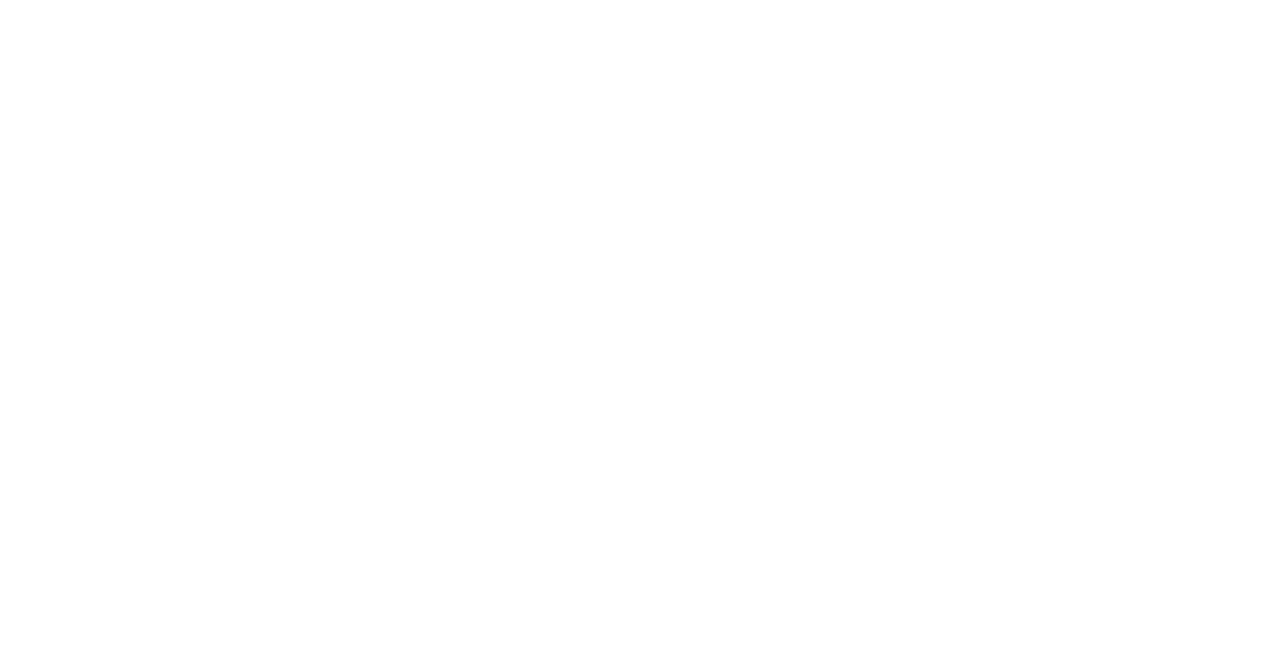
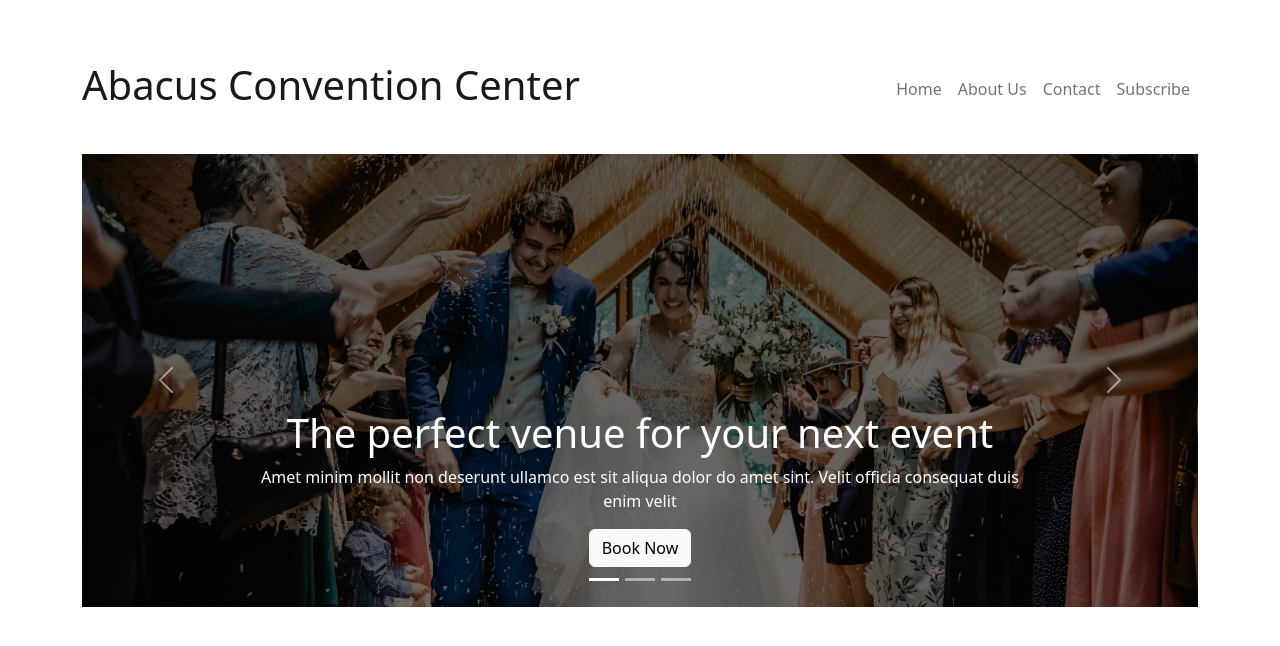
Before and after one commit to ar-asad/convention-center, a plain HTML site: page index.html in a window 1280 px wide. Drawn offline with nearby package versions, Linux system fonts and the light colour scheme.

Commit message:
header section added

```diff
--- a/index.html
+++ b/index.html
@@ -12,8 +12,96 @@
 </head>
 
 <body>
+    <hedear class="container">
+        <nav class="navbar navbar-expand-lg my-4 ">
+            <div class="container">
+                <a class="navbar-brand" href="#">
+                    <h1>Abacus Convention Center</h1>
+                </a>
+                <button class="navbar-toggler" type="button" data-bs-toggle="collapse"
+                    data-bs-target="#navbarSupportedContent" aria-controls="navbarSupportedContent"
+                    aria-expanded="false" aria-label="Toggle navigation">
+                    <span class="navbar-toggler-icon"></span>
+                </button>
+                <div class="collapse navbar-collapse" id="navbarSupportedContent">
+                    <ul class="navbar-nav ms-auto mb-2 mb-lg-0">
+                        <li class="nav-item">
+                            <a class="nav-link " aria-current="page" href="#">Home</a>
+                        </li>
+                        <li class="nav-item">
+                            <a class="nav-link" href="#">About Us</a>
+                        </li>
+                        <li class="nav-item">
+                            <a class="nav-link ">Contact </a>
+                        </li>
+                        <li class="nav-item">
+                            <a class="nav-link ">Subscribe </a>
+                        </li>
+                    </ul>
+                </div>
+            </div>
+        </nav>
 
-
+        <!-- Banner -->
+        <!-- ...... -->
+        <div class="container">
+            <div id="carouselExampleCaptions" class="carousel slide" data-bs-ride="false">
+                <div class="carousel-indicators">
+                    <button type="button" data-bs-target="#carouselExampleCaptions" data-bs-slide-to="0" class="active"
+                        aria-current="true" aria-label="Slide 1"></button>
+                    <button type="button" data-bs-target="#carouselExampleCaptions" data-bs-slide-to="1"
+                        aria-label="Slide 2"></button>
+                    <button type="button" data-bs-target="#carouselExampleCaptions" data-bs-slide-to="2"
+                        aria-label="Slide 3"></button>
+                </div>
+                <div class="carousel-inner">
+                    <div class="carousel-item active">
+                        <img src="/images/banner-1.png" class="d-block w-100" alt="...">
+                        <div class="carousel-caption ">
+                            <h1>The perfect venue for your
+                                next event</h1>
+                            <p>Amet minim mollit non deserunt ullamco est sit aliqua dolor do amet sint. Velit officia
+                                consequat duis enim velit </p>
+                            <button type="button" class="btn btn-light text"><a class="navbar-brand"
+                                    href="https://www.google.com/" target="_blank">Book Now</a></button>
+                        </div>
+                    </div>
+                    <div class="carousel-item">
+                        <img src="/images/banner-2.png" class="d-block w-100" alt="...">
+                        <div class="carousel-caption">
+                            <h1>The perfect venue for your
+                                next event</h1>
+                            <p>Amet minim mollit non deserunt ullamco est sit aliqua dolor do amet sint. Velit officia
+                                consequat duis enim velit </p>
+                            <button type="button" class="btn btn-light text"><a class="navbar-brand"
+                                    href="https://www.google.com/" target="_blank">Book Now</a></button>
+                        </div>
+                    </div>
+                    <div class="carousel-item">
+                        <img src="/images/banner-3.png" class="d-block w-100" alt="...">
+                        <div class="carousel-caption ">
+                            <h1>The perfect venue for your
+                                next event</h1>
+                            <p>Amet minim mollit non deserunt ullamco est sit aliqua dolor do amet sint. Velit officia
+                                consequat duis enim velit </p>
+                            <button type="button" class="btn btn-light text"><a class="navbar-brand"
+                                    href="https://www.google.com/" target="_blank">Book Now</a></button>
+                        </div>
+                    </div>
+                </div>
+                <button class="carousel-control-prev" type="button" data-bs-target="#carouselExampleCaptions"
+                    data-bs-slide="prev">
+                    <span class="carousel-control-prev-icon" aria-hidden="true"></span>
+                    <span class="visually-hidden">Previous</span>
+                </button>
+                <button class="carousel-control-next" type="button" data-bs-target="#carouselExampleCaptions"
+                    data-bs-slide="next">
+                    <span class="carousel-control-next-icon" aria-hidden="true"></span>
+                    <span class="visually-hidden">Next</span>
+                </button>
+            </div>
+        </div>
+    </hedear>
 
     <!-- javaScript cdn link -->
     <script src="https://cdn.jsdelivr.net/npm/bootstrap@5.2.3/dist/js/bootstrap.bundle.min.js"
```
Also changed, not shown: images/appstore.png (added), images/banner-1.png (added), images/banner-2.png (added), images/banner-3.png (added), images/extra-1.png (added), images/extra-2.png (added), images/extra-3.png (added), images/extra-4.png (added), images/faq.png (added), images/favicon.png (added), images/googleplay.png (added).
